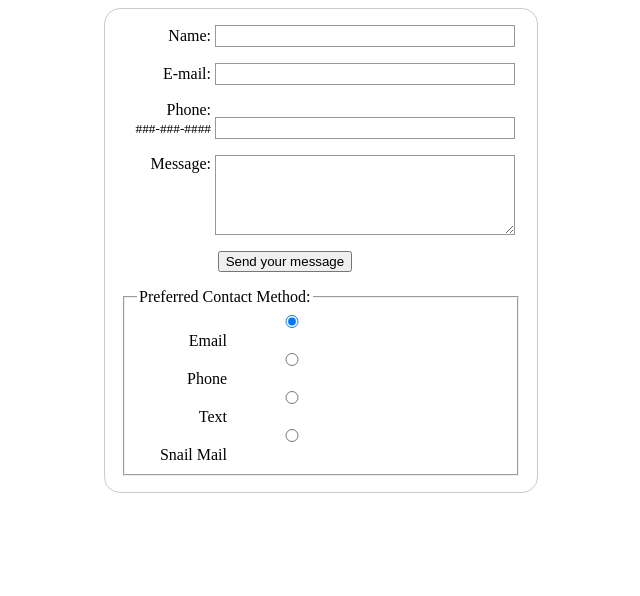
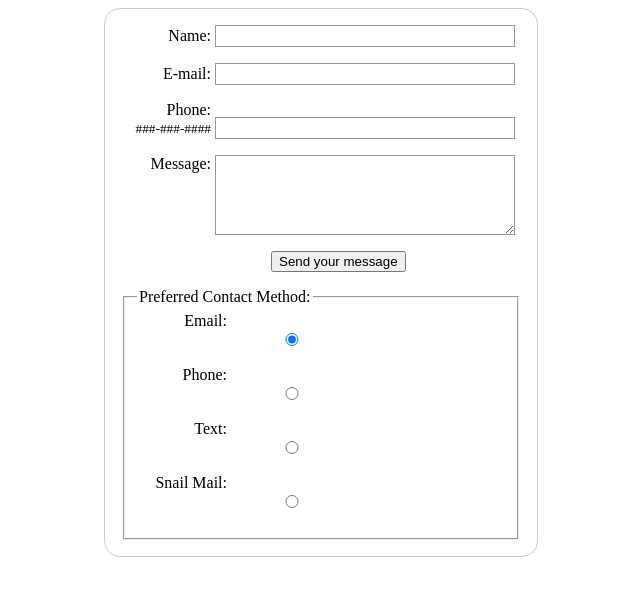
Before and after one commit to Mamawolfen68/WebApplProj, a plain HTML site: page form-basics.html in a window 1280 px wide. Shown: the whole page, without its empty margins (319-959 px from the left). Drawn offline with Linux system fonts and the light colour scheme.

Commit message:
added <li> to radio button section

```diff
--- a/form-basics.html
+++ b/form-basics.html
@@ -67,7 +67,7 @@
 
 			button {
 				/* This extra margin represent roughly the same space as the space between the labels and their text fields */
-				margin-left: 0.5em;
+				margin-left: 4.5em;
 			}
 		</style>
 	</head>
@@ -95,9 +95,6 @@
 				<li class="button">
 					<button type="submit">Send your message</button>
 				</li>
-
-
-
 				<!--this paragraph is to separate the two items,
 				I couldn't figure out why they were right on top of one another-->
 				<p></p>
@@ -105,22 +102,33 @@
 				radio buttons lined up with their labels. Email is the default contact method-->
 				<fieldset>
 					<legend>Preferred Contact Method:</legend>
-				<div>
-					<input type="radio" id="contactChoice1" name="contactType" value="email" checked />
-					<label for="contactChoice1">Email</label>
+					<div>
+						<li>
+							<label for="contactChoice1">Email:</label>
+							<input type="radio" id="contactChoice1" name="contactType" value="email" checked />
+						</li>
+						<li>
+							<label for="contactChoice2">Phone:</label>
+							<input type="radio" id="contactChoice2" name="contactType" value="phone" />
+						</li>
+						<li>
+							<label for="contactChoice3">Text:</label>
+							<input type="radio" id="contactChoice3" name="contactType" value="text" />
+						</li>
+						<li>
+							<label for="contactChoice4">Snail Mail:</label>
+							<input type="radio" id="contactChoice4" name="contactType" value="mail" />
+						</li>
+						<!--this paragraph is to separate the two items,
+						I couldn't figure out why they were right on top of one another-->
+						<p></p>
 
-					<input type="radio" id="contactChoice2" name="contactType" value="phone" />
-					<label for="contactChoice2">Phone</label>
-
-					<input type="radio" id="contactChoice3" name="contactType" value="text" />
-					<label for="contactChoice3">Text</label>
-
-					<input type="radio" id="contactChoice4" name="contactType" value="mail" />
-					<label for="contactChoice4">Snail Mail</label>
-				</div>
-
+						<!-- <div>
+						<li class="button">
+						<button type="submit">Submit</button>
+						</li> -->
+				  	</div>
 				</fieldset>
-
 			</ul>
 		</form>
 	</body>
```
